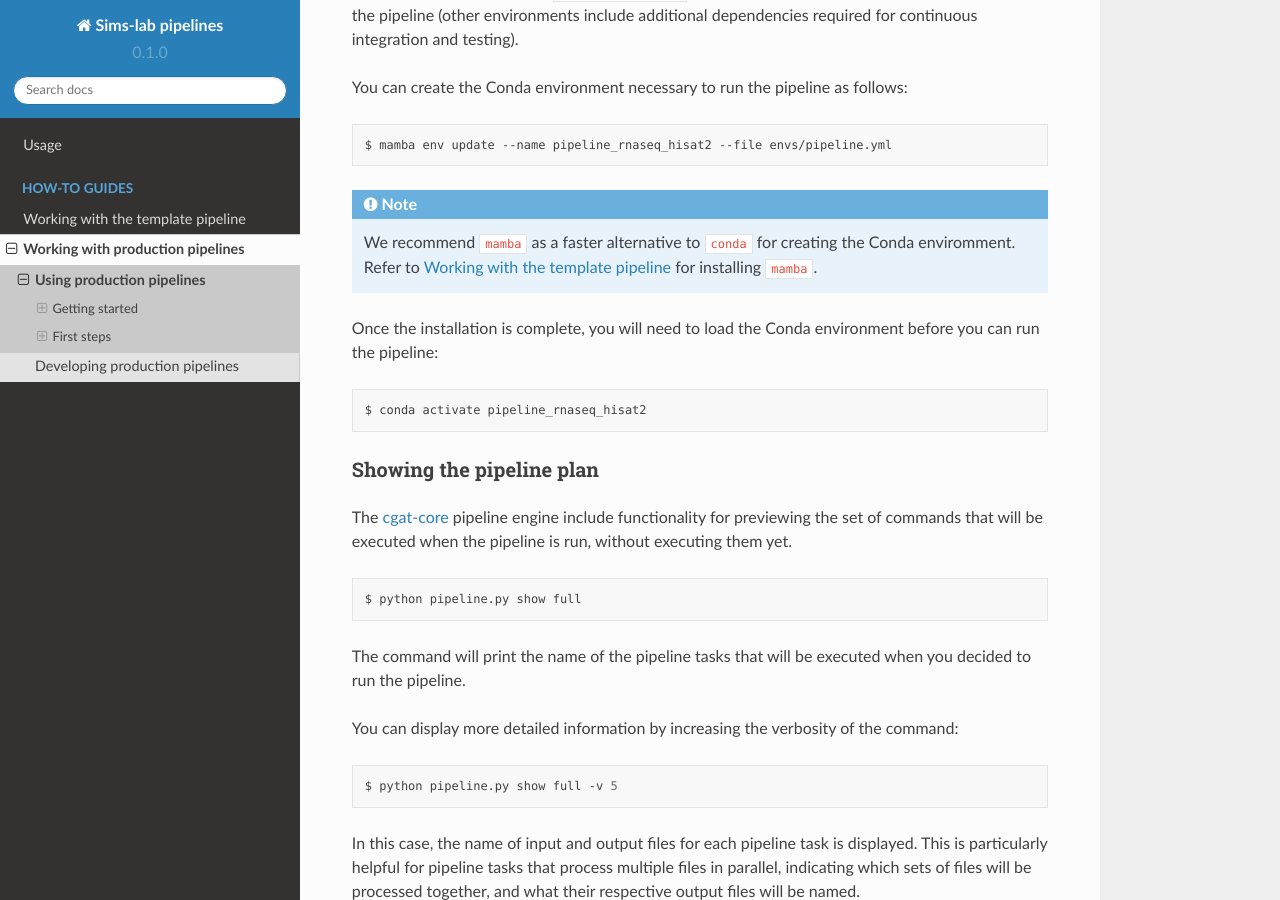
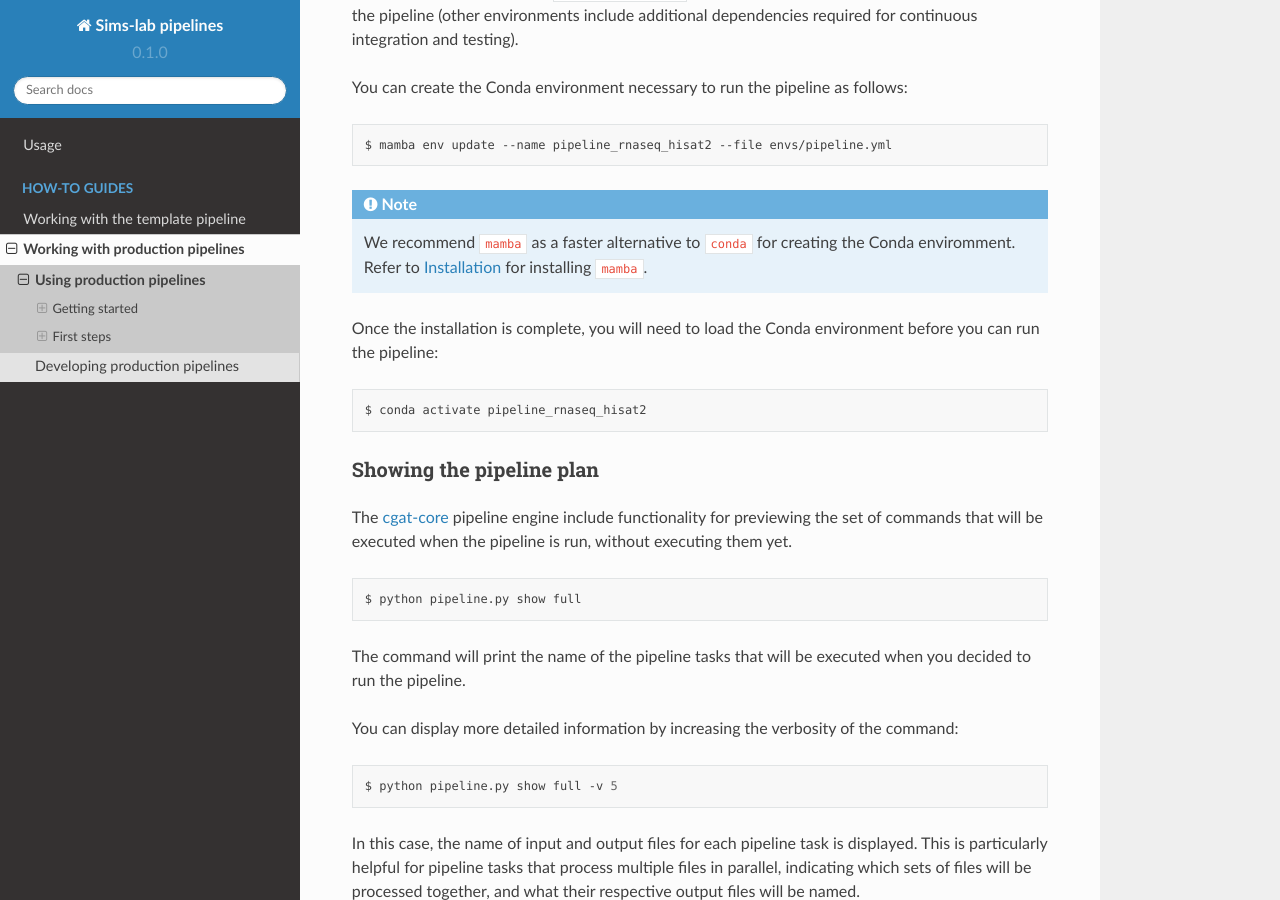
Before and after one commit to kevinrue/rtd-tutorial, a Sphinx documentation site: the page built from docs/source/guides/production_usage.rst, in a window 1280 px wide and 900 px high, scrolled down 6841 px. Built offline with Sphinx 7.4.7 and the Read the Docs theme 2.0.0, drawn with Linux system fonts in a browser that asks for light colours.

Commit message:
better cross reference

```diff
--- a/docs/source/guides/production_usage.rst
+++ b/docs/source/guides/production_usage.rst
@@ -303,7 +303,7 @@ You can create the Conda environment necessary to run the pipeline as follows:
 
    We recommend ``mamba`` as a faster alternative to ``conda`` for creating
    the Conda enviromment.
-   Refer to :doc:`/guides/template` for installing ``mamba``.
+   Refer to :ref:`usage:installation` for installing ``mamba``.
 
 Once the installation is complete, you will need to load the Conda environment
 before you can run the pipeline:
```
